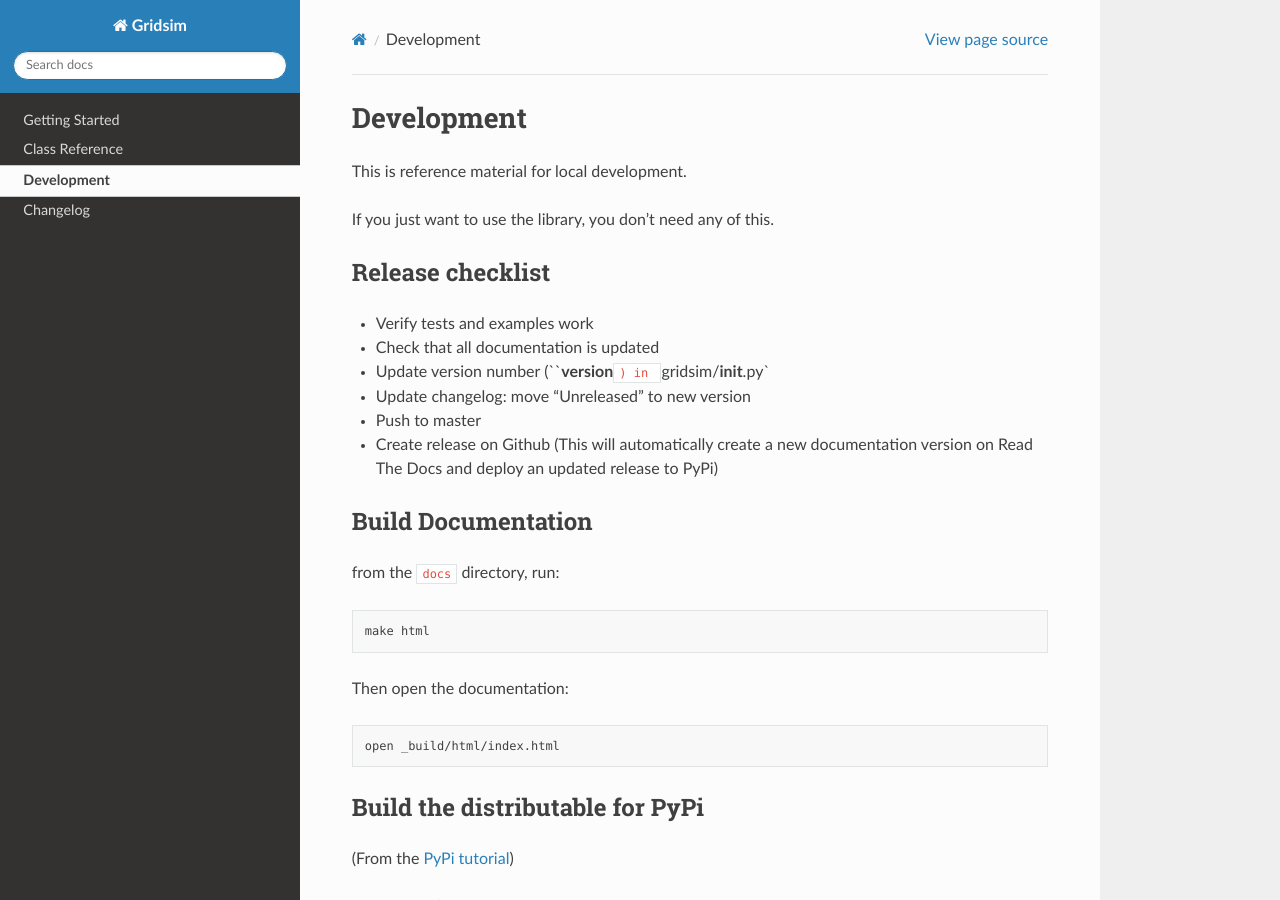
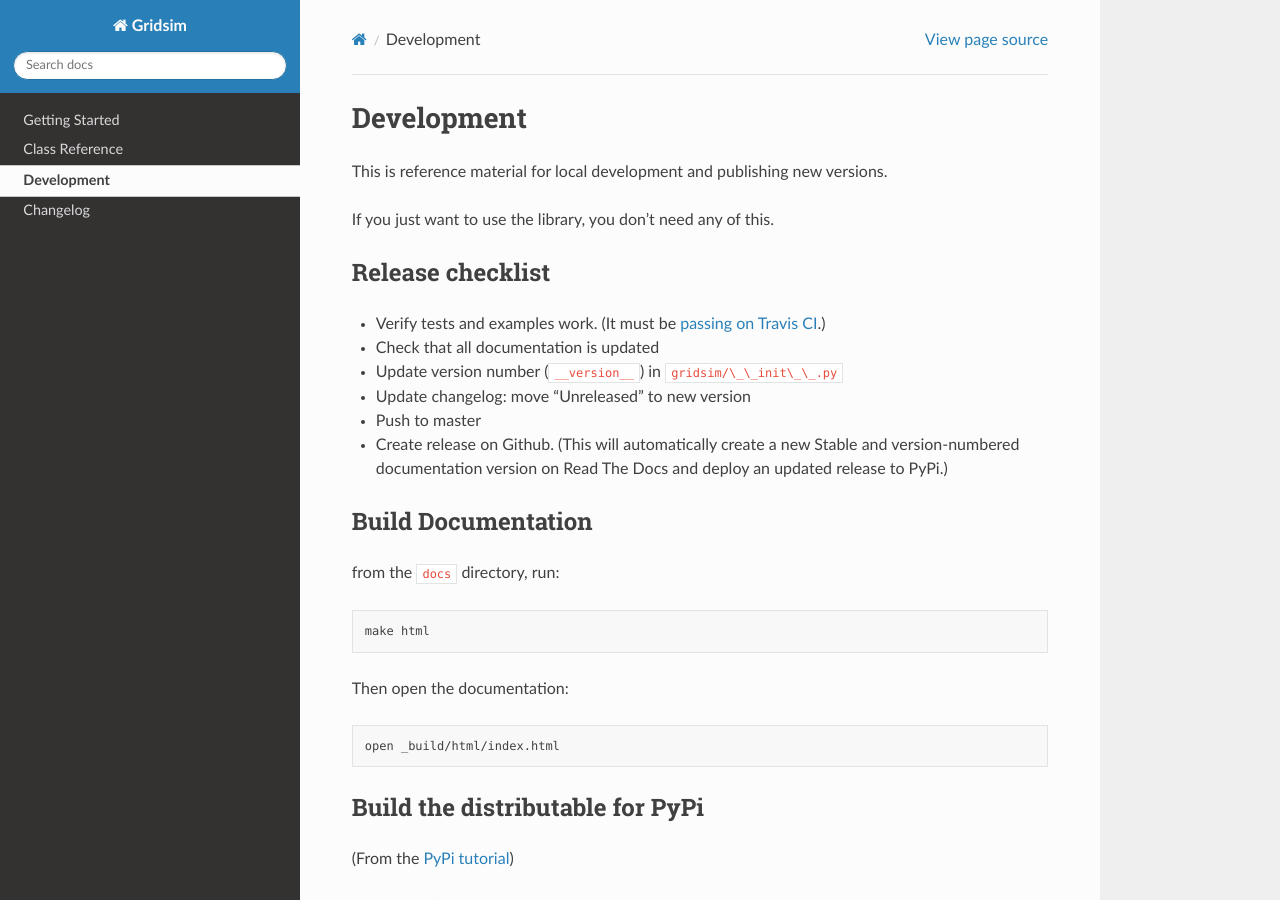
Before and after one commit to jtebert/gridsim, a Sphinx documentation site: the page built from docs/development.md, in a window 1280 px wide and 900 px high. Built offline with Sphinx 7.4.7 and the Read the Docs theme 2.0.0, drawn with Linux system fonts in a browser that asks for light colours.

Commit message:
Prepping for v0.4 release

```diff
--- a/docs/changelog.rst
+++ b/docs/changelog.rst
@@ -12,7 +12,7 @@
   :local:
   :depth: 1
 
-Unreleased
+`0.4 <https://github.com/jtebert/gridsim/releases/tag/v0.4>`_ (2020-08-20)
 ==========
 
 Added
--- a/docs/development.md
+++ b/docs/development.md
@@ -1,18 +1,17 @@
 # Development
 
-This is reference material for local development.
+This is reference material for local development and publishing new versions.
 
 If you just want to use the library, you don't need any of this.
 
 ## Release checklist
 
-- Verify tests and examples work
+- Verify tests and examples work. (It must be [passing on Travis CI](https://travis-ci.com/github/jtebert/gridsim).)
 - Check that all documentation is updated
-- Update version number (``__version__`) in `gridsim/__init__.py`
+- Update version number (`__version__`) in `gridsim/\_\_init\_\_.py`
 - Update changelog: move "Unreleased" to new version
 - Push to master
-- Create release on Github
-  (This will automatically create a new documentation version on Read The Docs and deploy an updated release to PyPi)
+- Create release on Github. (This will automatically create a new Stable and version-numbered documentation version on Read The Docs and deploy an updated release to PyPi.)
 
 ## Build Documentation
 
--- a/gridsim/__init__.py
+++ b/gridsim/__init__.py
@@ -9,4 +9,4 @@
 
 # Canonical source for version number
 # major.minor.patch
-__version__ = '0.3'
+__version__ = '0.4'
```
